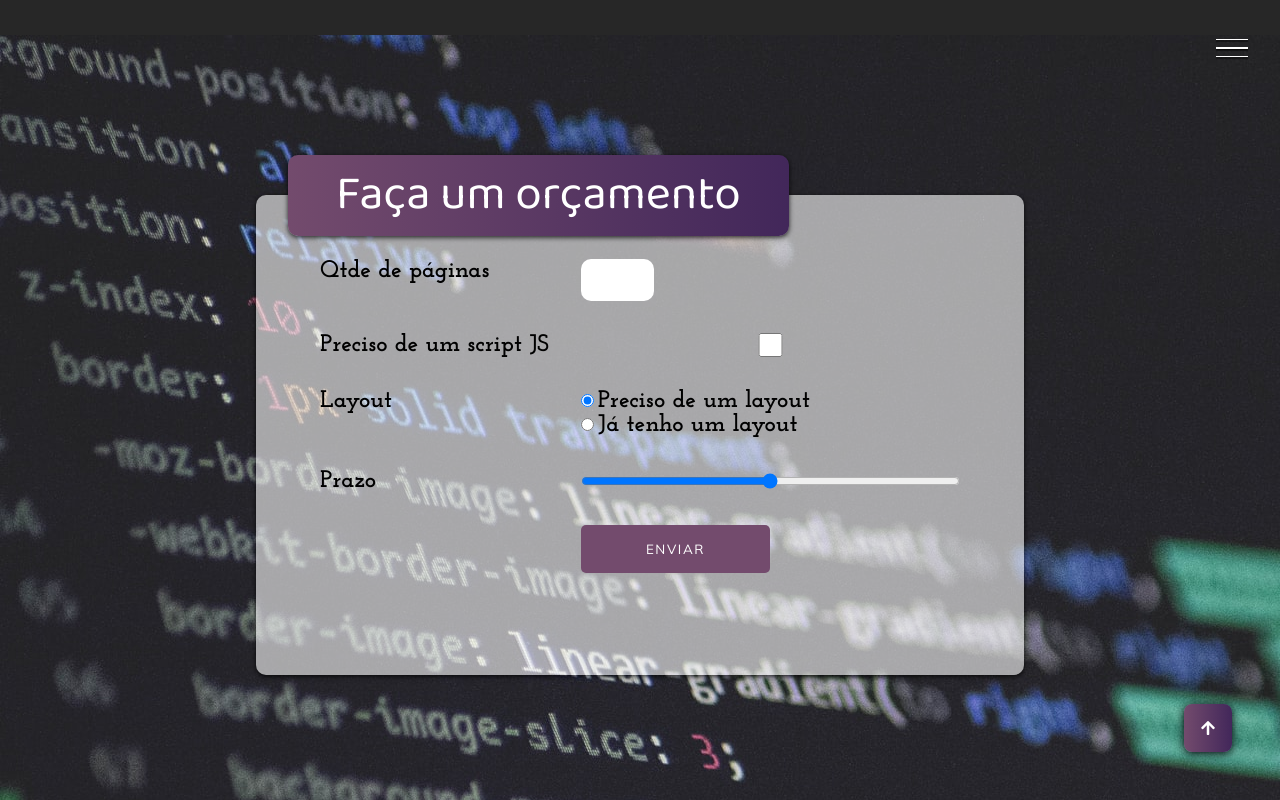
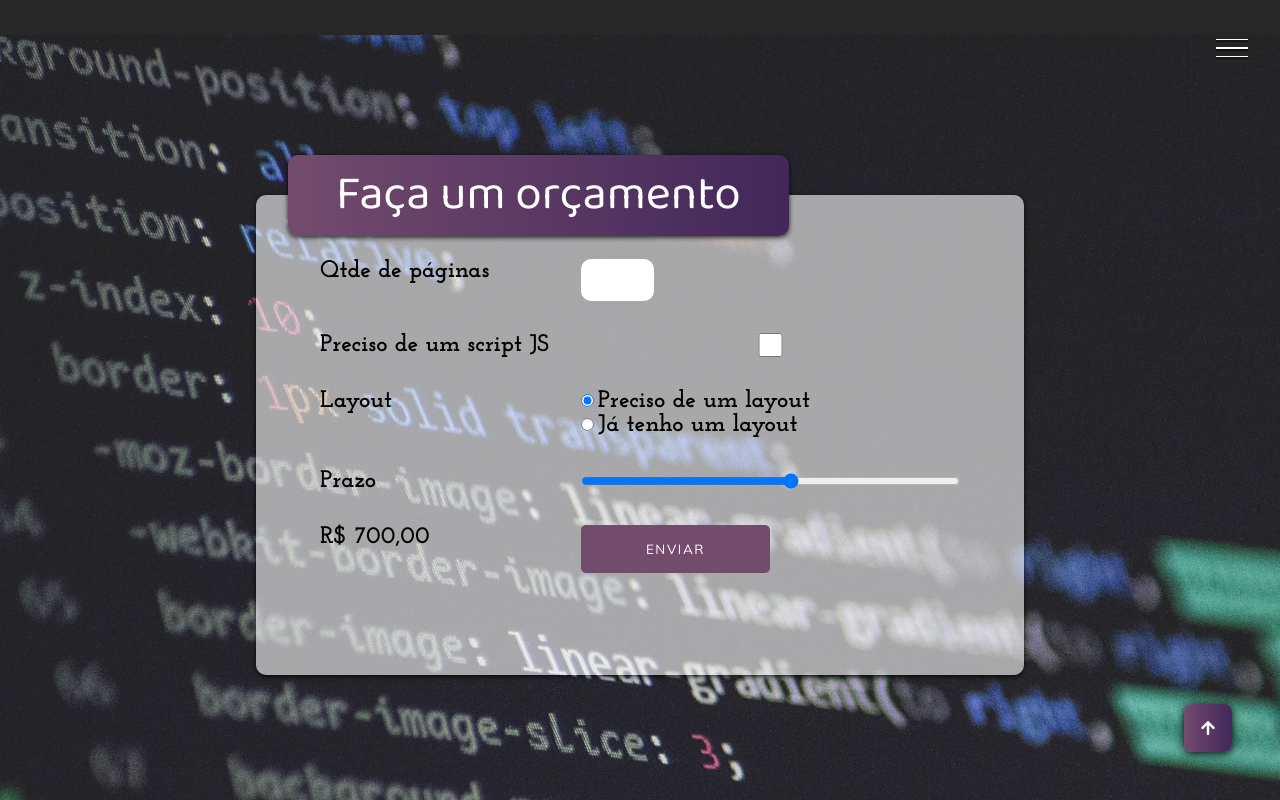
Before and after one commit to HigorChagas/portfolio, a plain HTML site: page index.html in a window 1280 px wide. Both pictures are taken after a click on the radio button "Preciso de um layout". Shown: the part 2917-3717 px from the top of the page. Drawn offline with Linux system fonts and the light colour scheme.

Commit message:
:package: calculo de orçamento

```diff
--- a/index.html
+++ b/index.html
@@ -217,7 +217,8 @@
                         </div>
                     </div>
                     <label for="prazo">Prazo</label>
-                    <input type="range" name="prazo" id="prazo">
+                    <input type="range" name="prazo" id="prazo" min="1" max="10">
+                    <label id="preco">R$ 0,00</label>
                     <button class="btn btn-orcamento" type="submit">Enviar</button>
                 </form>
             </div>
--- a/script.js
+++ b/script.js
@@ -1,5 +1,34 @@
 var hamburguer = document.querySelector(".hamburguer");
 
-hamburguer.addEventListener("click", function(){
+hamburguer.addEventListener("click", function () {
     document.querySelector(".container").classList.toggle("show-menu");
 })
+
+document.querySelector("#qtde").addEventListener("change", atualizarPreco)
+document.querySelector("#js").addEventListener("change", atualizarPreco)
+document.querySelector("#layout-sim").addEventListener("change", atualizarPreco)
+document.querySelector("#layout-nao").addEventListener("change", atualizarPreco)
+document.querySelector("#prazo").addEventListener("change", function () {
+    const prazo = document.querySelector("#prazo").value
+    document.querySelector("label[for=prazo]").innerHTML = `Prazo de: ${prazo} semanas`
+    atualizarPreco()
+})
+
+
+function atualizarPreco() {
+    const qtde = document.querySelector("#qtde").value
+    const temJS = document.querySelector("#js").checked
+    const incluiLayout = document.querySelector("#layout-sim").checked
+    const prazo = document.querySelector("#prazo").value
+
+
+
+    let preco = qtde * 100
+    if (temJS) preco *= 1.1
+    if (incluiLayout) preco += 500
+    let taxaUrgencia = 1 - prazo * 0.1
+    preco *= 1 + taxaUrgencia
+
+
+    document.querySelector("#preco").innerHTML = `${preco.toLocaleString('pt-BR', { style: 'currency', currency: 'BRL' })}`
+}
```
